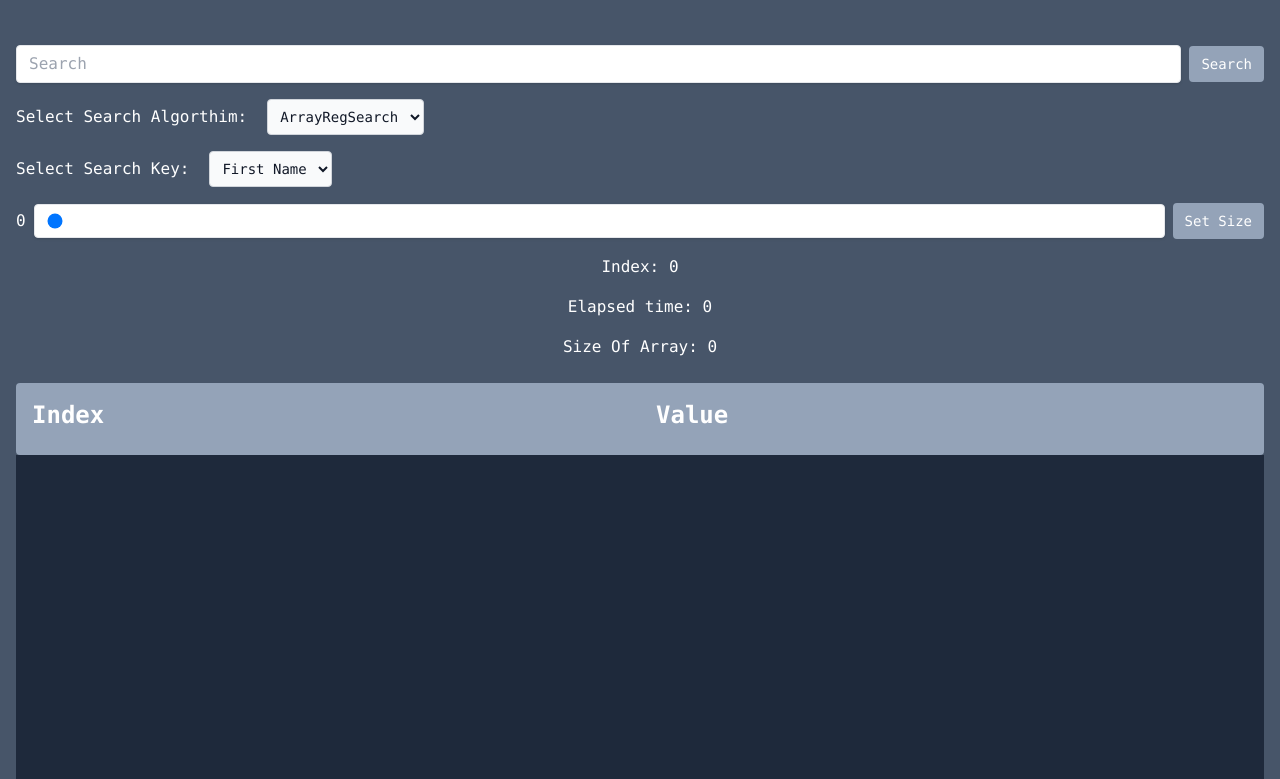
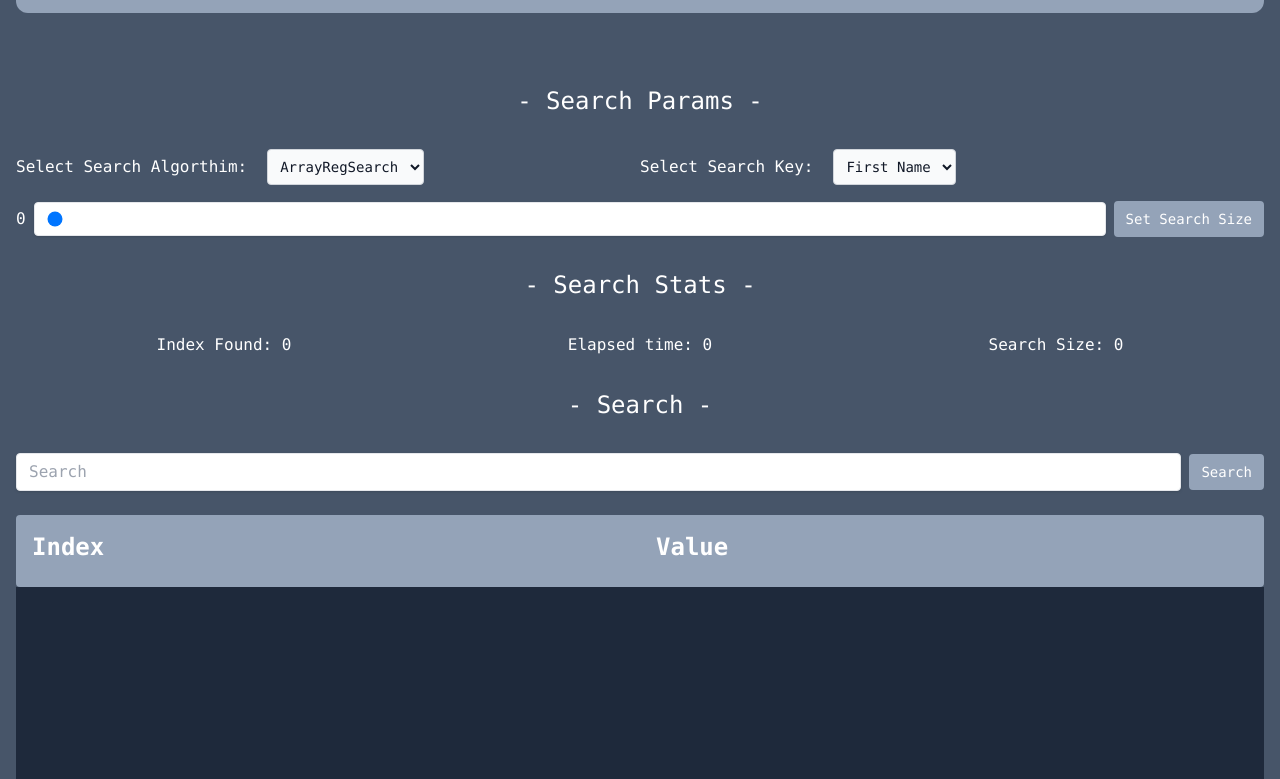
Before and after one commit to Anas-mo101/ArrayRegSearch, a plain HTML site: page index.html in a window 1280 px wide. Shown: the part 147-926 px from the top of the page. Drawn offline with nearby package versions, Linux system fonts and the light colour scheme.

Commit message:
adjusment index

```diff
--- a/TypeScript/index.html
+++ b/index.html
@@ -4,7 +4,7 @@
     <meta charset="UTF-8">
     <meta http-equiv="X-UA-Compatible" content="IE=edge">
     <meta name="viewport" content="width=device-width, initial-scale=1.0">
-    <script src="./build/ArrayRegSearch.js"></script>
+    <script src="./TypeScript/build/ArrayRegSearch.js"></script>
     <script src="https://cdn.tailwindcss.com"></script>
     <title>Document</title>
 </head>
@@ -14,17 +14,12 @@
         <h2 id="result" class="text-center text-4xl">
             ArrayRegSearch
         </h2>
+        <p class="text-center text-m"> version: 0.0.2 </p>
     </div>
 
-    <div class="w-full max-w">
-        <div class="flex items-center gap-2 py-2">
-            <input class="shadow appearance-none border rounded w-full py-2 px-3 text-gray-700 leading-tight focus:outline-none focus:shadow-outline" id="search" type="text" placeholder="Search">
-            <button class="flex-shrink-0 bg-slate-400 hover:bg-teal-700 border-slate-400 hover:bg-slate-500 text-sm border-4 text-white py-1 px-2 rounded" id="find" type="button">
-                Search
-            </button>
-        </div>
-    </div>
+    <div class="py-6"> <h3 class="text-center text-2xl"> - Search Params - </h3> </div>
 
+    <div class="flex justify-between">
       <div class="w-full max-w">
         <div class="flex items-center gap-5 py-2">
             <div>
@@ -63,6 +58,8 @@
             </select>
         </div>
       </div>
+    </div>
+
 
     <div class="w-full max-w">
         <div class="flex items-center gap-2 py-2">
@@ -73,15 +70,19 @@
             </div>
             <input class="shadow appearance-none border rounded w-full py-2 px-3 text-gray-700 leading-tight focus:outline-none focus:shadow-outline" id="data-size" value="0" type="range" step="1" min="0" max="50" placeholder="Search">
             <button class="flex-shrink-0 bg-slate-400 hover:bg-teal-700 border-slate-400 hover:bg-slate-500 text-sm border-4 text-white py-1 px-2 rounded" id="get-data-size" type="button">
-                Set Size
+                Set Search Size
             </button>
         </div>
     </div>
 
 
+    <div class="py-6"> <h3 class="text-center text-2xl"> - Search Stats - </h3> </div>
+
+    <div class="flex justify-between">
+
       <div class="w-full max-w">
         <div class="flex items-center gap-2 py-2 justify-center justify-items-center">
-            <h1> Index: <span id="index-found">0</span> </h1>
+              <h1> Index Found: <span id="index-found">0</span> </h1>
         </div>
       </div>
 
@@ -94,7 +95,20 @@
 
       <div class="w-full max-w">
           <div class="flex items-center gap-2 py-2 justify-center justify-items-center">
-            <h1> Size Of Array: <span id="size">0</span> </h1>
+              <h1> Search Size: <span id="size">0</span> </h1>
+          </div>
+      </div>
+
+    </div>
+
+    <div class="py-6"> <h3 class="text-center text-2xl"> - Search - </h3> </div>
+
+    <div class="w-full max-w">
+      <div class="flex items-center gap-2 py-2">
+          <input class="shadow appearance-none border rounded w-full py-2 px-3 text-gray-700 leading-tight focus:outline-none focus:shadow-outline" id="search" type="text" placeholder="Search">
+          <button class="flex-shrink-0 bg-slate-400 hover:bg-teal-700 border-slate-400 hover:bg-slate-500 text-sm border-4 text-white py-1 px-2 rounded" id="find" type="button">
+              Search
+          </button>
       </div>
     </div>
 
@@ -107,14 +121,13 @@
         </tr>
       </thead>
       <tbody id="response-table-preview" class="bg-slate-800 flex flex-col items-center justify-between overflow-y-scroll w-full" style="height: 50vh;">
-
       </tbody>
     </table>
 
 
 
     <div style="display: none;" id="loading">
-        <svg xmlns="http://www.w3.org/2000/svg" xmlns:xlink="http://www.w3.org/1999/xlink" style="margin: auto; background: rgb(71,85,105); display: block;" width="253px" height="253px" viewBox="0 0 100 100" preserveAspectRatio="xMidYMid">
+        <svg style="margin: auto;background: rgb(71 85 105 / 0%);display: block;position: fixed;top: 0;margin: auto;width: 100%;height: 100%;right: 0;" xmlns="http://www.w3.org/2000/svg" xmlns:xlink="http://www.w3.org/1999/xlink" style="margin: auto; background: rgb(71,85,105); display: block;" width="253px" height="253px" viewBox="0 0 100 100" preserveAspectRatio="xMidYMid">
             <g transform="rotate(0 50 50)">
               <rect x="47" y="24" rx="3" ry="6" width="6" height="12" fill="#ffffff">
                 <animate attributeName="opacity" values="1;0" keyTimes="0;1" dur="1.6666666666666667s" begin="-1.527777777777778s" repeatCount="indefinite"></animate>
@@ -205,12 +218,19 @@
         document.getElementById('range-value').innerText = e.target.value * 100;
       });
 
+      document.getElementById('search-key').addEventListener('change', (e) => {
+        document.getElementById('loading').style.display = 'block';
+        setTableContent();
+        document.getElementById('loading').style.display = 'none';
+      });
+
 
       // gather random data to search
       async function getData(n = 1){
         document.getElementById('loading').style.display = 'block';
 
         let temp = [];
+        test_arr = [];
         for (let index = 0; index < n; index++) {
           let fetched = await fetch('https://random-data-api.com/api/v2/users?size=100')
           .then((response) => response.json())
```
Lines whose indentation alone changed are shown as unchanged.
